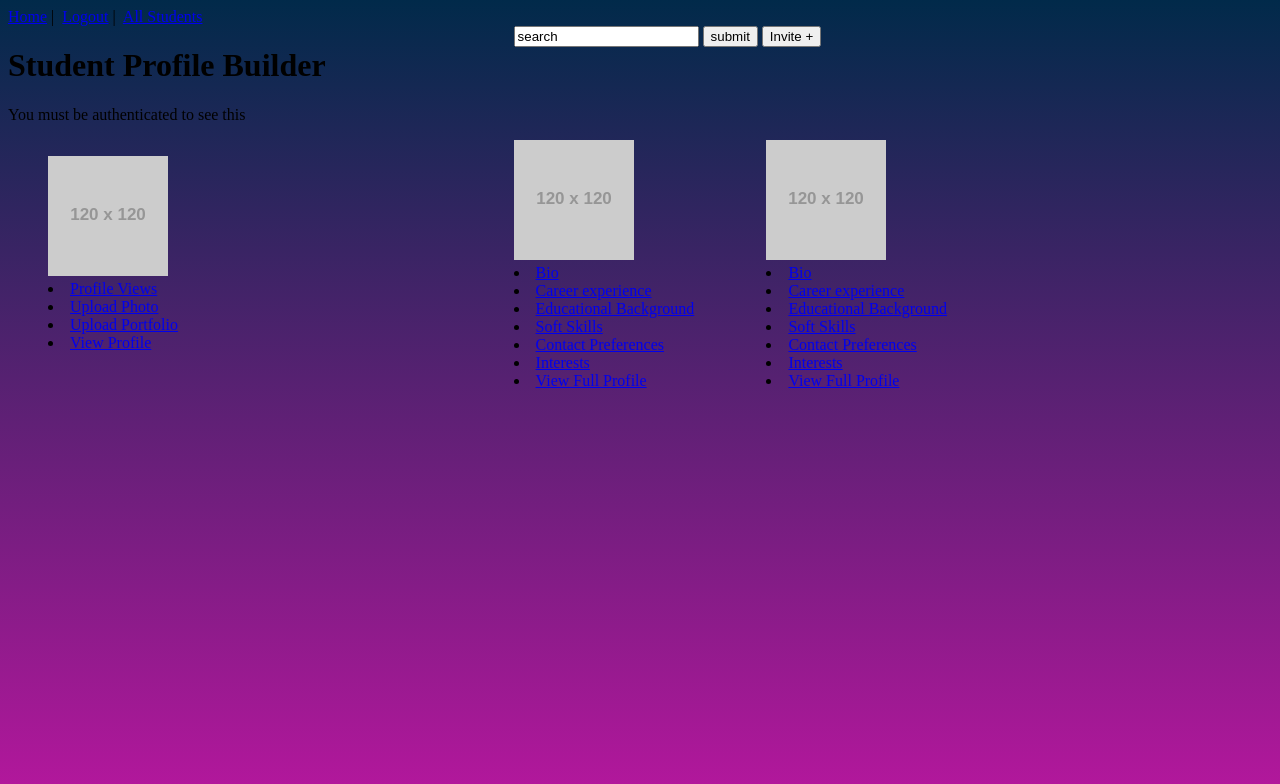
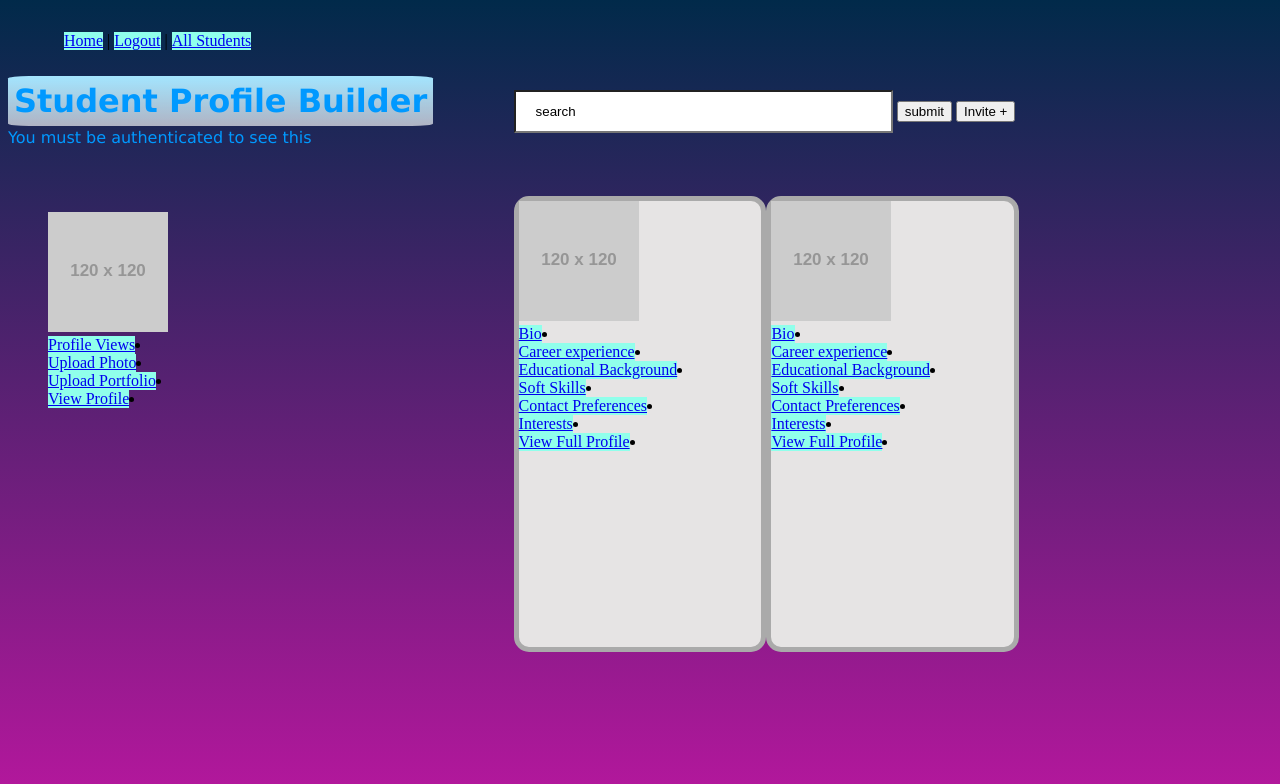
Before and after one commit to tarinausher/TE-Capstone, a Vue app in the folder frontend/: page / in a window 1280 px wide. Shown: the top 784 px of the page. Built offline with nearby package versions, Linux system fonts and the light colour scheme; sample sign-in values are in the browser's storage.

Commit message:
Homepage CSS updates

```diff
--- a/frontend/src/App.vue
+++ b/frontend/src/App.vue
@@ -1,9 +1,11 @@
 <template>
   <div id="app">
     <div id="nav">
-      <router-link v-bind:to="{ name: 'home' }">Home</router-link>&nbsp;|&nbsp;
-      <router-link v-bind:to="{ name: 'logout' }" v-if="$store.state.token != ''">Logout</router-link>&nbsp;|&nbsp;
-      <router-link v-bind:to="{ name: 'student-list'}" v-if="$store.state.token != ''">All Students</router-link>
+      <ul>
+        <li><router-link v-bind:to="{ name: 'home' }">Home</router-link>&nbsp;|&nbsp;</li>
+        <li><router-link v-bind:to="{ name: 'logout' }" v-if="$store.state.token != ''">Logout</router-link>&nbsp;|&nbsp;</li>
+        <li><router-link v-bind:to="{ name: 'student-list'}" v-if="$store.state.token != ''">All Students</router-link></li>
+      </ul>
     </div>
     <div id="body"></div>
     <router-view />
@@ -21,4 +23,23 @@ body {
   background-color: rgba(0, 89, 255, 0.445); /* For browsers that do not support gradients */
   background-image: linear-gradient(#012a4a, #b5179d);
 }
+
+#nav {
+  position: relative;
+  margin: 1em;
+  overflow: hidden;
+}
+
+#nav ul {
+  display: flex;
+  flex-direction: row;
+  justify-content: flex-start;
+  list-style-type: none;
+}
+
+#nav li{
+  display: flex;
+  justify-content: flex-start;
+  text-align: left;
+}
 </style>
--- a/frontend/src/views/Home.vue
+++ b/frontend/src/views/Home.vue
@@ -133,11 +133,21 @@ export default {
 }
 
 .center-left {
+  border-radius: 15px ;
+  border: 5px solid #aaaaaa;
+  background-color: #e6e4e4;
   grid-area: center-left;
 }
 
 .center-right {
+  border-radius: 15px ;
+  border: 5px solid #aaaaaa;
+  background-color: #e6e4e4;
   grid-area: center-right;
+}
+
+nav {
+  list-style-type: none;
 }
 
 .header {
@@ -157,9 +167,68 @@ export default {
       ". . . . .";
   grid-template-columns: 2fr 2fr 2fr 2fr 2fr;
   grid-template-rows: 1fr 2fr 2fr 1fr;
-
-
 }
 
+input[type="text"],
+input[type="search"] {
+  width: 50%;
+  padding: 12px 20px;
+  margin: 8px 0;
+  display: inline-block;
+  background-color: #ffffff;
+  box-sizing: border-box;
+  text-align: left;
+}
+
+button {
+  background-color: #deacff;
+  font-family: Verdana, Geneva, Tahoma, sans-serif;
+  font-size: 20px;
+  color: #000000;
+  display: inline-block;
+  width: auto;
+  height: auto;
+  white-space: normal;
+  text-align: center;
+  padding: 10px;
+  border-radius: 20%;
+}
+
+button:hover {
+  opacity: 0.8;
+}
+
+h1 {
+  font-family: Verdana, Geneva, Tahoma, sans-serif;
+  text-align: center;
+  font-size: 2em;
+  margin-top: 0.15em;
+  margin-bottom: 0.15em;
+  color: #0099ff;
+
+  background-image: linear-gradient(#a4e5ff, #ffffffa6);
+  display: inline;
+  padding: 6px;
+  border-radius: 5%;
+}
+
+div.header p {
+  font-family: Verdana, Geneva, Tahoma, sans-serif;
+  text-align: left;
+  font-size: 1em;
+  margin-top: 0.5em;
+  margin-bottom: 0.15em;
+  color: #0099ff;
+}
+
+label {
+  color: #08ffd1;
+  font-size: 17px;
+}
+
+a {
+  float: left;
+  background-color: #90ffeb;
+}
 
 </style>
```
